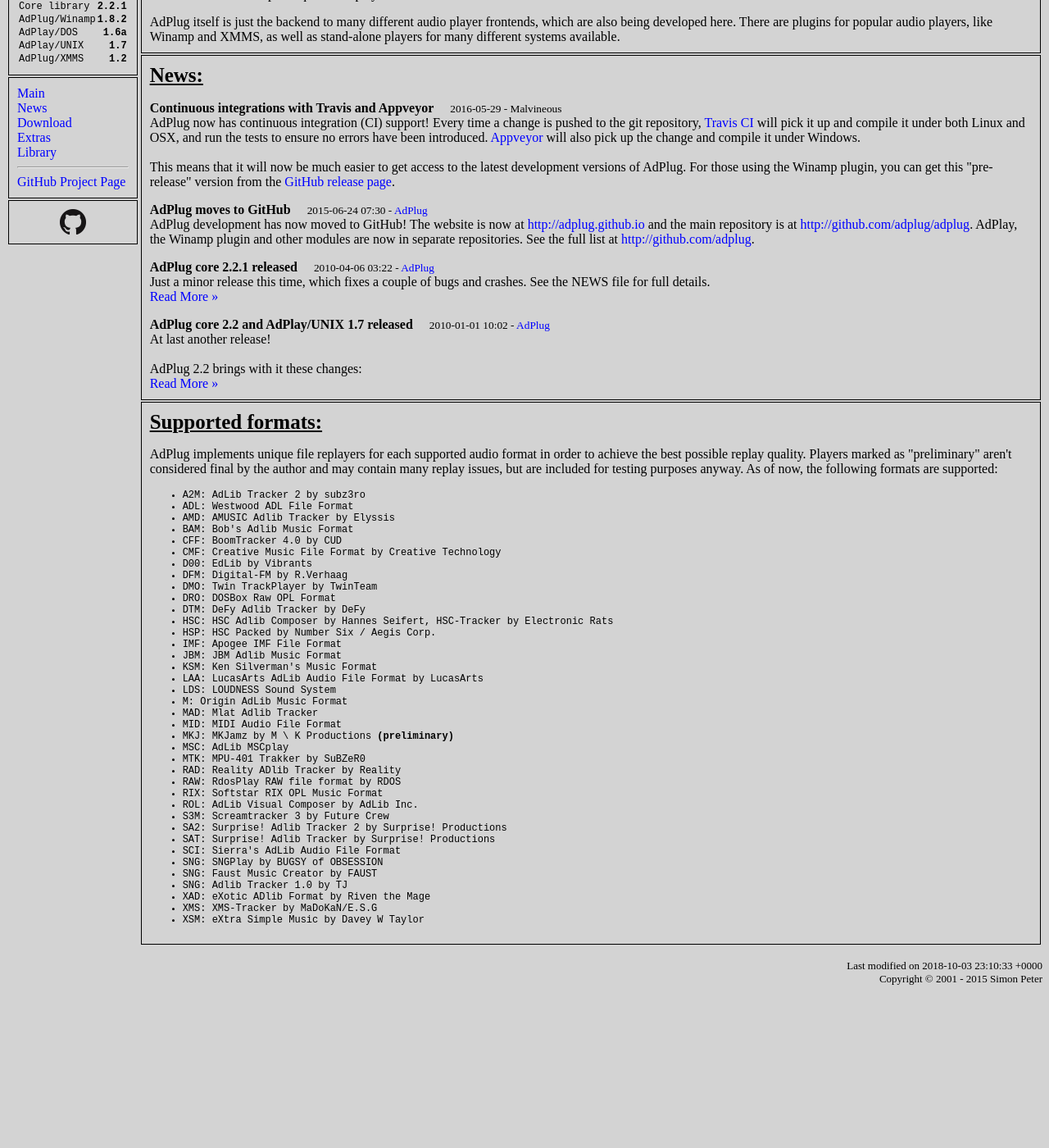
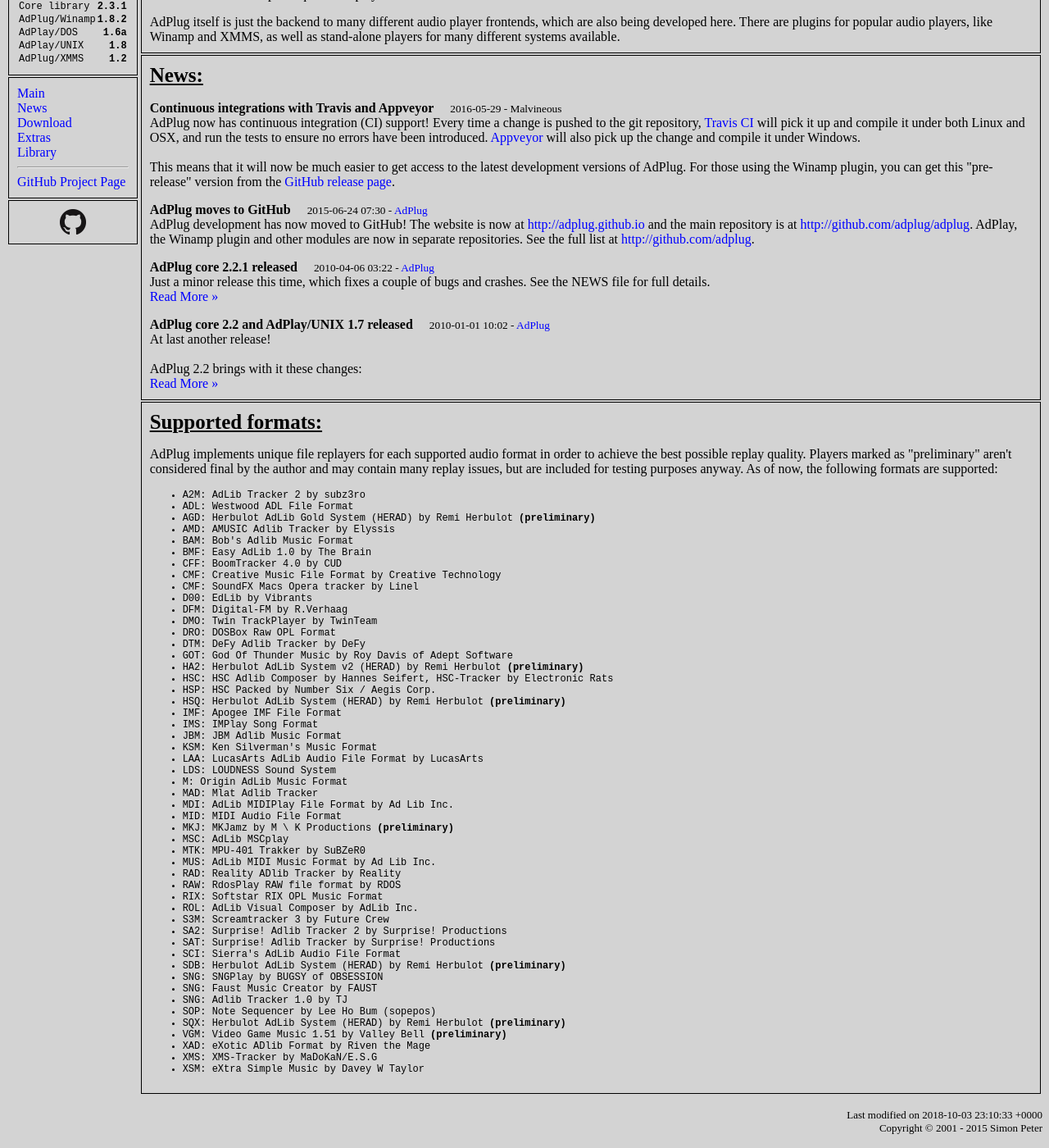
Before and after one commit to adplug/adplug.github.io, a Jekyll site: the page built from index.html, in a window 1280 px wide and 1400 px high, scrolled down 118 px. Shown: the whole window at 82% size. Built offline with Jekyll 4.4.1, drawn with Linux system fonts in a browser that asks for light colours; before the commit the page ends 1336 px from its top, so only the background shows below that.

Commit message:
Update build numbers and index

```diff
--- a/_includes/menu.html
+++ b/_includes/menu.html
@@ -11,10 +11,10 @@
 <center>
 <tt>Newest releases:</tt>
 <table class="small" width="100%">
-<tr><td>Core library</td><td align=right><b>2.2.1</b></td></tr>
+<tr><td>Core library</td><td align=right><b>2.3.1</b></td></tr>
 <tr><td>AdPlug/Winamp</td><td align=right><b>1.8.2</b></td></tr>
 <tr><td>AdPlay/DOS</td><td align=right><b>1.6a</b></td></tr>
-<tr><td>AdPlay/UNIX</td><td align=right><b>1.7</b></td></tr>
+<tr><td>AdPlay/UNIX</td><td align=right><b>1.8</b></td></tr>
 <tr><td>AdPlug/XMMS</td><td align=right><b>1.2</b></td></tr>
 </table>
 </center>
--- a/index.html
+++ b/index.html
@@ -39,28 +39,37 @@ anyway. As of now, the following formats are supported:</p>
 <ul>
 <li>A2M: AdLib Tracker 2 by subz3ro</li>
 <li>ADL: Westwood ADL File Format</li>
+<li>AGD: Herbulot AdLib Gold System (HERAD) by Remi Herbulot <b>(preliminary)</b></li>
 <li>AMD: AMUSIC Adlib Tracker by Elyssis</li>
 <li>BAM: Bob's Adlib Music Format</li>
+<li>BMF: Easy AdLib 1.0 by The Brain</li>
 <li>CFF: BoomTracker 4.0 by CUD</li>
 <li>CMF: Creative Music File Format by Creative Technology</li>
+<li>CMF: SoundFX Macs Opera tracker by Linel</li>
 <li>D00: EdLib by Vibrants</li>
 <li>DFM: Digital-FM by R.Verhaag</li>
 <li>DMO: Twin TrackPlayer by TwinTeam</li>
 <li>DRO: DOSBox Raw OPL Format</li>
 <li>DTM: DeFy Adlib Tracker by DeFy</li>
+<li>GOT: God Of Thunder Music by Roy Davis of Adept Software</li>
+<li>HA2: Herbulot AdLib System v2 (HERAD) by Remi Herbulot <b>(preliminary)</b></li>
 <li>HSC: HSC Adlib Composer by Hannes Seifert, HSC-Tracker by Electronic Rats</li>
 <li>HSP: HSC Packed by Number Six / Aegis Corp.</li>
+<li>HSQ: Herbulot AdLib System (HERAD) by Remi Herbulot <b>(preliminary)</b></li>
 <li>IMF: Apogee IMF File Format</li>
+<li>IMS: IMPlay Song Format</li>
 <li>JBM: JBM Adlib Music Format</li>
 <li>KSM: Ken Silverman's Music Format</li>
 <li>LAA: LucasArts AdLib Audio File Format by LucasArts</li>
 <li>LDS: LOUDNESS Sound System</li>
 <li>M: Origin AdLib Music Format</li>
 <li>MAD: Mlat Adlib Tracker</li>
+<li>MDI: AdLib MIDIPlay File Format by Ad Lib Inc.</li>
 <li>MID: MIDI Audio File Format</li>
 <li>MKJ: MKJamz by M \ K Productions <b>(preliminary)</b></li>
 <li>MSC: AdLib MSCplay</li>
 <li>MTK: MPU-401 Trakker by SuBZeR0</li>
+<li>MUS: AdLib MIDI Music Format by Ad Lib Inc.</li>
 <li>RAD: Reality ADlib Tracker by Reality</li>
 <li>RAW: RdosPlay RAW file format by RDOS</li>
 <li>RIX: Softstar RIX OPL Music Format</li>
@@ -69,9 +78,13 @@ anyway. As of now, the following formats are supported:</p>
 <li>SA2: Surprise! Adlib Tracker 2 by Surprise! Productions</li>
 <li>SAT: Surprise! Adlib Tracker by Surprise! Productions</li>
 <li>SCI: Sierra's AdLib Audio File Format</li>
+<li>SDB: Herbulot AdLib System (HERAD) by Remi Herbulot <b>(preliminary)</b></li>
 <li>SNG: SNGPlay by BUGSY of OBSESSION</li>
 <li>SNG: Faust Music Creator by FAUST</li>
 <li>SNG: Adlib Tracker 1.0 by TJ</li>
+<li>SOP: Note Sequencer by Lee Ho Bum (sopepos)</li>
+<li>SQX: Herbulot AdLib System (HERAD) by Remi Herbulot <b>(preliminary)</b></li>
+<li>VGM: Video Game Music 1.51 by Valley Bell <b>(preliminary)</b></li>
 <li>XAD: eXotic ADlib Format by Riven the Mage</li>
 <li>XMS: XMS-Tracker by MaDoKaN/E.S.G</li>
 <li>XSM: eXtra Simple Music by Davey W Taylor</li>
```
